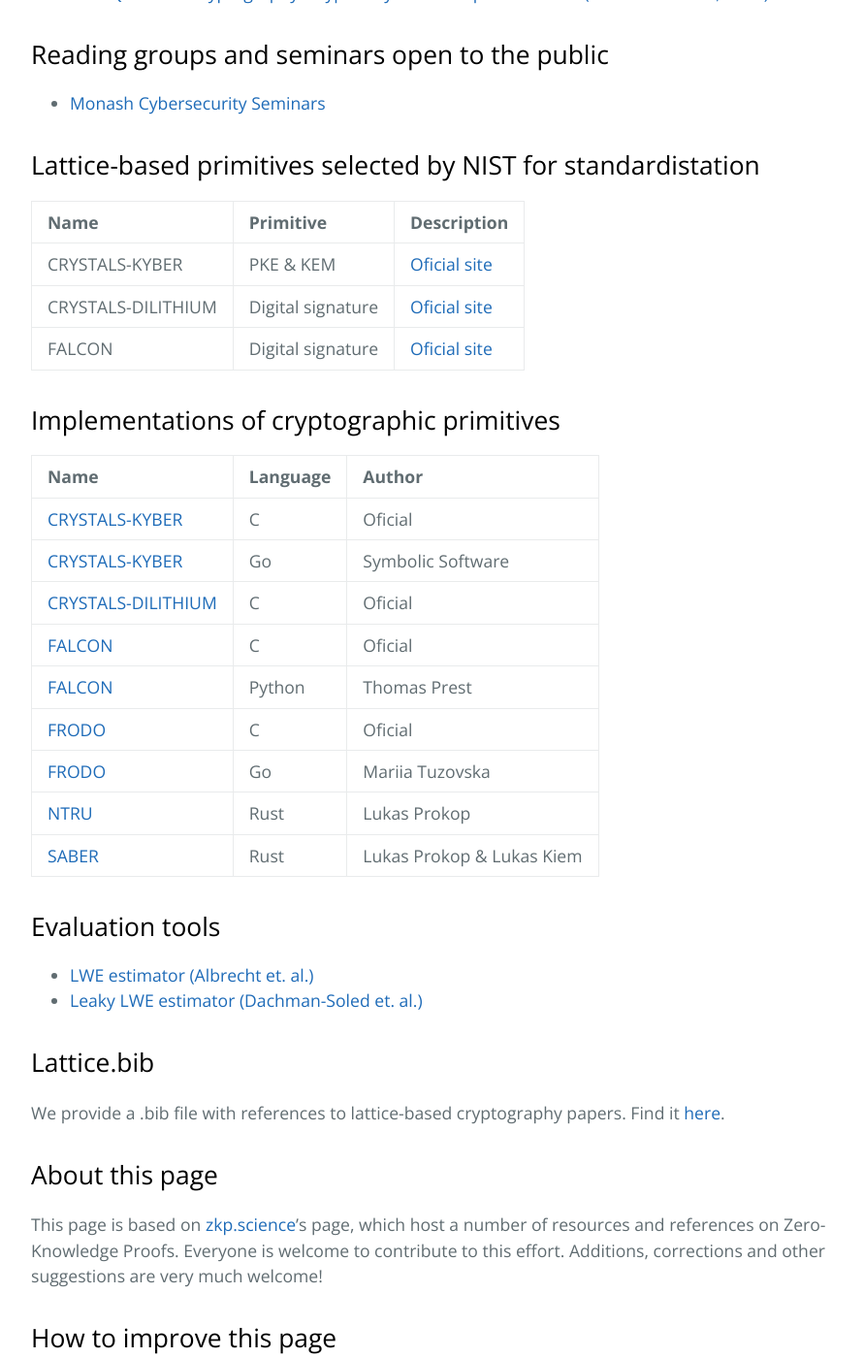
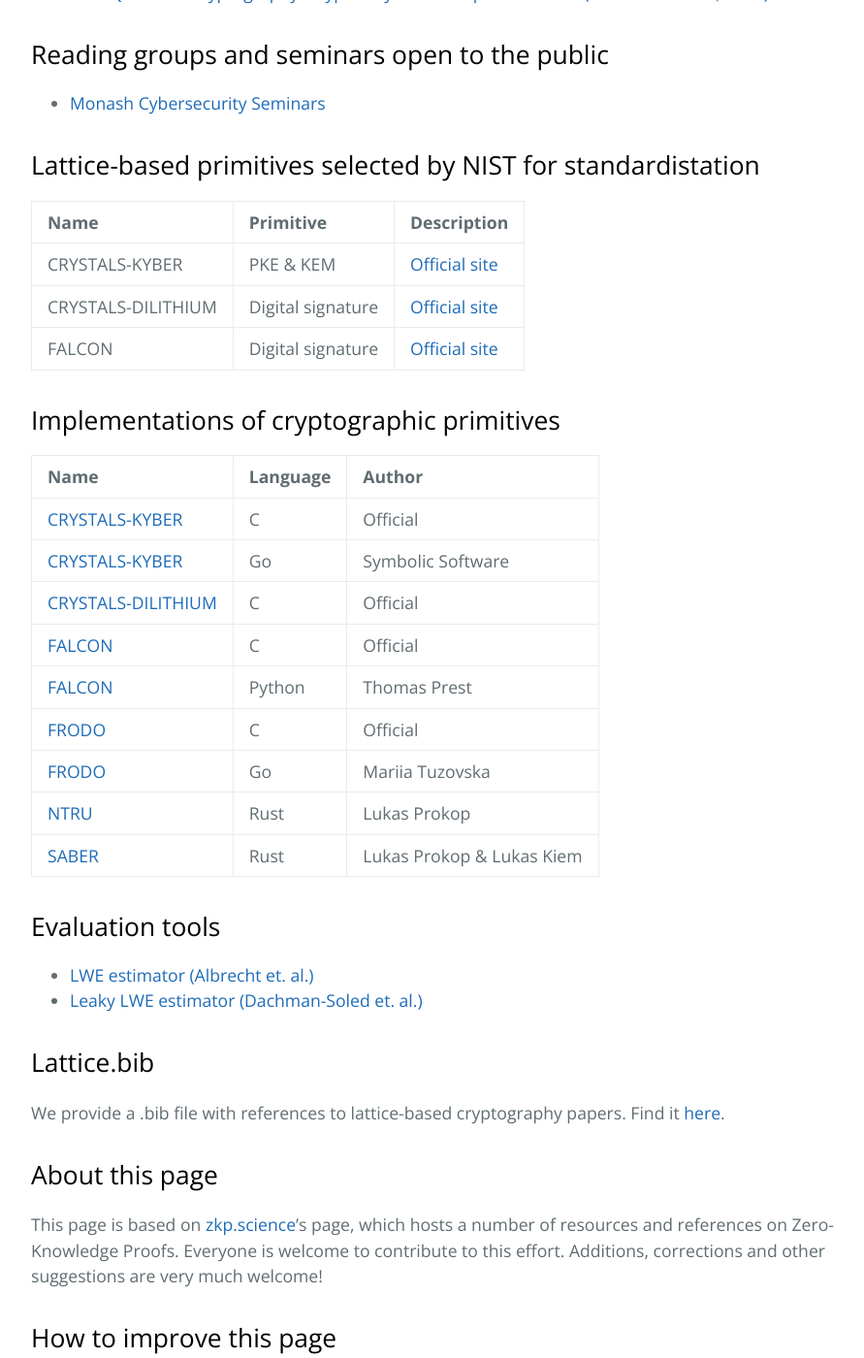
Before and after one commit to octaviopk9/lattice-based-cryptography, a Jekyll site: the page built from index.md, in a window 1280 px wide and 1400 px high, scrolled down 1403 px. Shown: the whole window at 97% size, without its empty margins (192-1083 px from the left). Built offline with Jekyll 4.4.1, drawn with Linux system fonts in a browser that asks for light colours; our own code applies the rules of GitHub Pages for plain Markdown files; some of the changed text lies outside the part shown.

Commit message:
Minor typos and modifications of links

```diff
--- a/index.md
+++ b/index.md
@@ -38,27 +38,27 @@ layout: default
 
 | Name | Primitive | Description |
 | :----------- | :------- | :------- |
-| CRYSTALS-KYBER     | PKE & KEM         | [Oficial site](https://pq-crystals.org/)|
-| CRYSTALS-DILITHIUM | Digital signature | [Oficial site](https://pq-crystals.org/dilithium/index.shtml)|
-| FALCON             | Digital signature | [Oficial site](https://falcon-sign.info/) |
+| CRYSTALS-KYBER     | PKE & KEM         | [Official site](https://pq-crystals.org/kyber/)|
+| CRYSTALS-DILITHIUM | Digital signature | [Official site](https://pq-crystals.org/dilithium/)|
+| FALCON             | Digital signature | [Official site](https://falcon-sign.info/) |
 
 
 ## Implementations of cryptographic primitives
 
 | Name | Language | Author |
 | :---------- | :--- | :------- |
-| [CRYSTALS-KYBER](https://github.com/pq-crystals/kyber) | C  | Oficial  |
+| [CRYSTALS-KYBER](https://github.com/pq-crystals/kyber) | C  | Official  |
 | [CRYSTALS-KYBER](https://github.com/symbolicsoft/kyber-k2so) | Go  | Symbolic Software  |
-| [CRYSTALS-DILITHIUM](https://github.com/pq-crystals/dilithium) | C  | Oficial |
-| [FALCON](https://falcon-sign.info/impl/falcon.h.html) | C  | Oficial |
+| [CRYSTALS-DILITHIUM](https://github.com/pq-crystals/dilithium) | C  | Official |
+| [FALCON](https://falcon-sign.info/impl/falcon.h.html) | C  | Official |
 | [FALCON](https://github.com/tprest/falcon.py) | Python  | Thomas Prest |
-| [FRODO](https://github.com/Microsoft/PQCrypto-LWEKE) | C  | Oficial |
+| [FRODO](https://github.com/Microsoft/PQCrypto-LWEKE) | C  | Official |
 | [FRODO](https://github.com/mariiatuzovska/frodo) | Go  | Mariia Tuzovska |
 | [NTRU](https://github.com/prokls/ntrust-native) | Rust  | Lukas Prokop |
 | [SABER](https://github.com/lkiem/rusty_saber) | Rust  | Lukas Prokop & Lukas Kiem |
 
 ## Evaluation tools
-- [LWE estimator (Albrecht et. al.)](https://estimate-all-the-lwe-ntru-schemes.github.io/docs/)
+- [LWE estimator (Albrecht et. al.)](https://lwe-estimator.readthedocs.io/)
 - [Leaky LWE estimator (Dachman-Soled et. al.)](https://github.com/lducas/leaky-LWE-Estimator)
 
 <!--
@@ -73,7 +73,7 @@ We provide a .bib file with references to lattice-based cryptography papers. Fin
 
 ## About this page
 
-This page is based on [zkp.science](https://zkp.science/)'s page, which host a number of resources and references on Zero-Knowledge Proofs. Everyone is welcome to contribute to this effort. Additions, corrections and other suggestions are very much welcome!
+This page is based on [zkp.science](https://zkp.science/)'s page, which hosts a number of resources and references on Zero-Knowledge Proofs. Everyone is welcome to contribute to this effort. Additions, corrections and other suggestions are very much welcome!
 
 ## How to improve this page
 
```
Also changed, not shown: other parts of index.md (+1 -1 lines).
